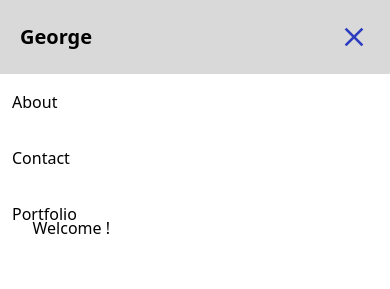
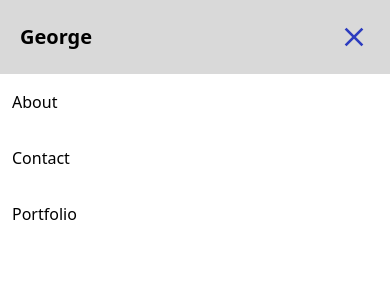
Before and after one commit to hisreal123/portfolio, a Next.js app: page / in a window 390 px wide. Both pictures are taken after a click on the item 354 px from the left and 37 px from the top of the page. Shown: the top 289 px of the page. Built offline with nearby package versions, Linux system fonts and the light colour scheme.

Commit message:
🐛 fix header

```diff
--- a/components/Header.tsx
+++ b/components/Header.tsx
@@ -43,8 +43,7 @@ export default function Header() {
 
                             {toogle ?
                                 (
-                                    <div className="bg-white  relative left  w-screen  md:hidden ">
-
+                                    <div className="z-10 bg-white  relative left  w-screen  md:hidden ">
                                         <li className=' w-full py-4 hover:bg-[#D9D9D9] px-3 font-medium ' onClick={() => { setToogle(!toogle) }}>
                                             <Link href='/About'>About</Link>
                                         </li>
```
